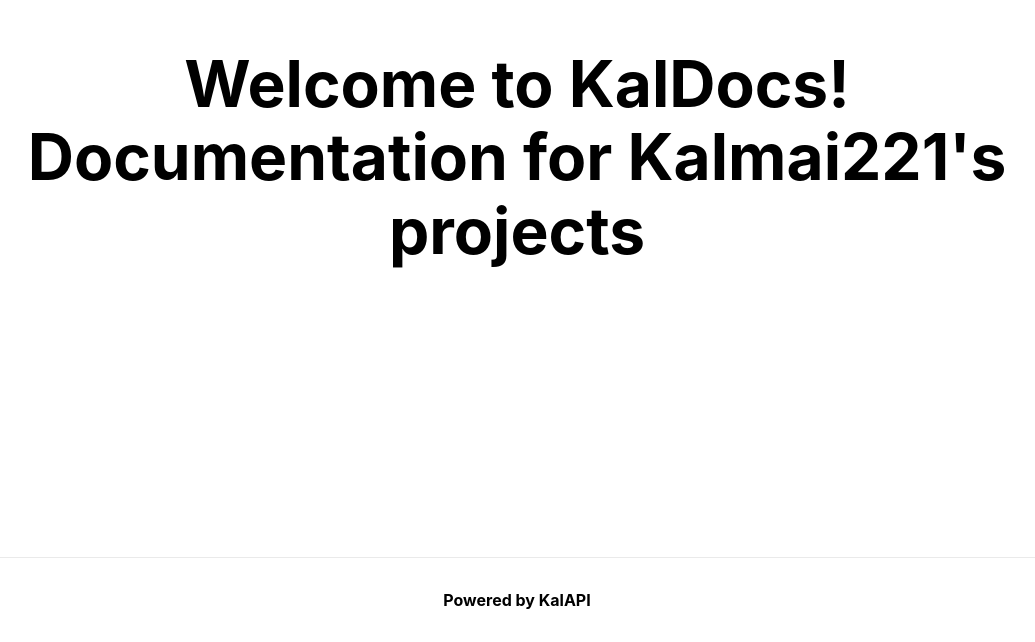
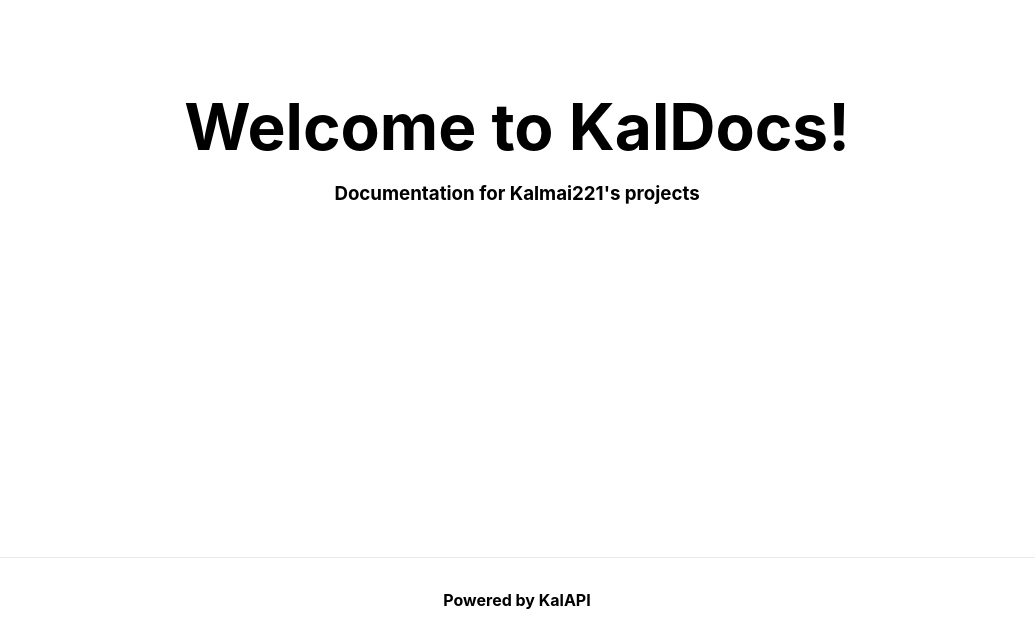
Before and after one commit to Kalmai221/kaldocs-beta, a Next.js app: page / in a window 1280 px wide. Shown: the part 243-885 px from the top of the page, without its empty margins (123-1158 px from the left). Built offline with nearby package versions, Linux system fonts and the light colour scheme.

Commit message:
Initial Development

```diff
--- a/pages/index.js
+++ b/pages/index.js
@@ -15,7 +15,7 @@ export default function Home() {
         <h1 className={styles.title}>
           Welcome to KalDocs!
         </h1>
-        <h3 className={styles.title}>
+        <h3>
         Documentation for Kalmai221's projects
         </h3>
       </main>
```
